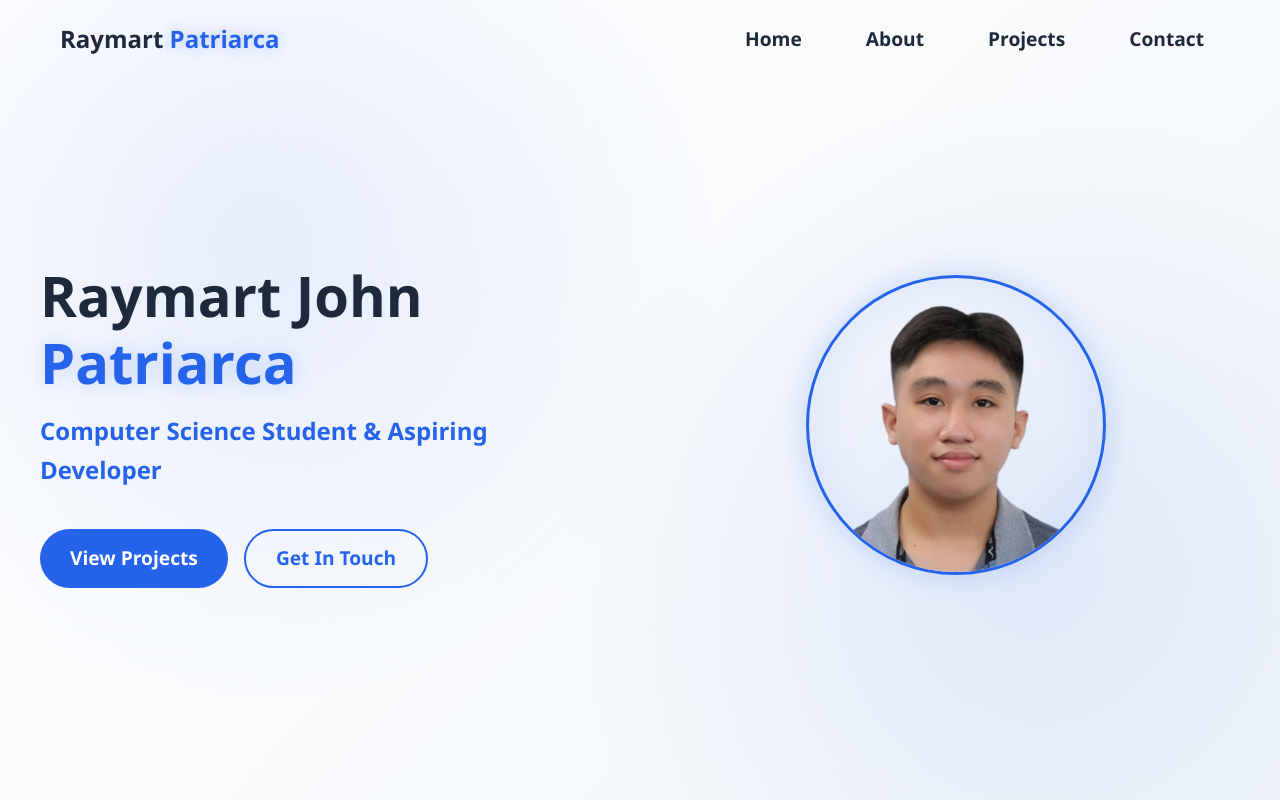
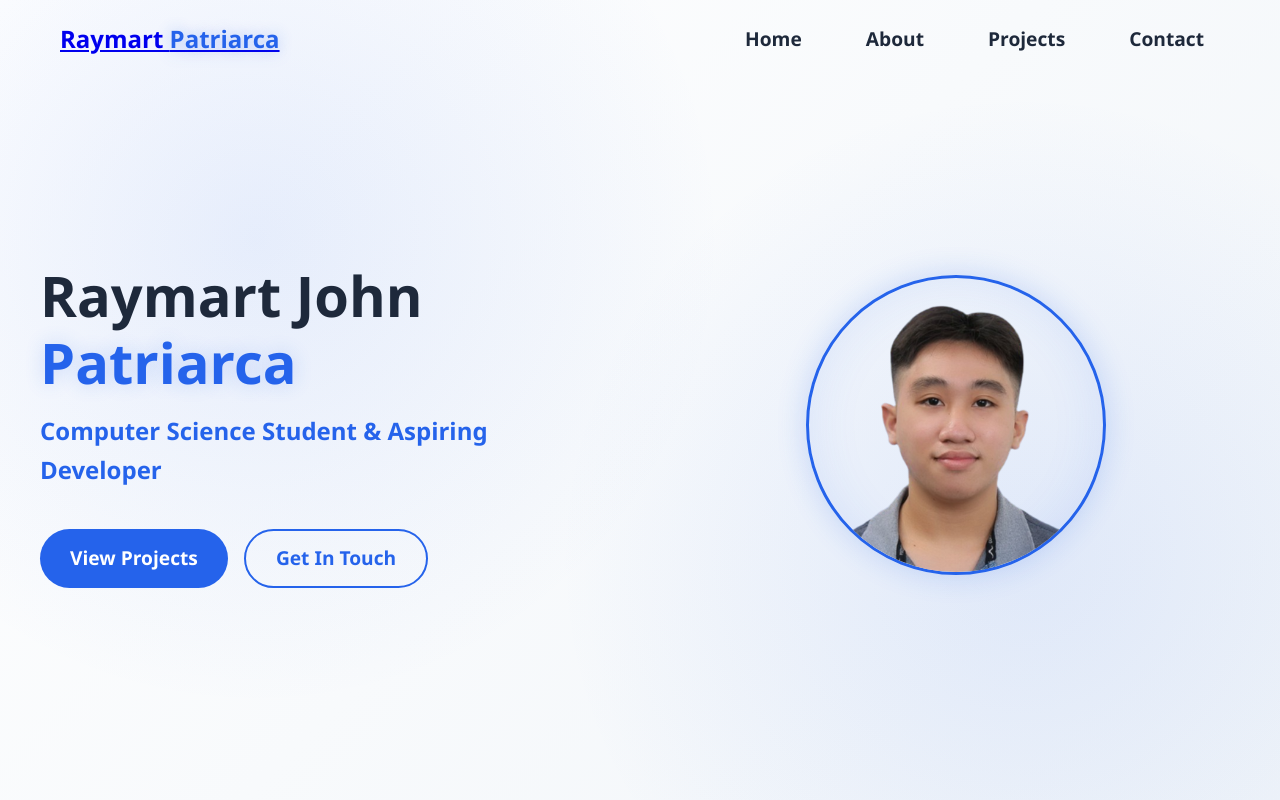
Before and after one commit to raymart42/personal_portfolio, a plain HTML site: page index.html in a window 1280 px wide. Shown: the top 800 px of the page. Drawn offline with Linux system fonts and the light colour scheme.

Commit message:
Update index.html

```diff
--- a/index.html
+++ b/index.html
@@ -12,7 +12,10 @@
 
   <nav class="navbar">
     <div class="nav-container">
-      <h1 class="nav-logo">Raymart <span class="ai-text">Patriarca</span></h1>
+      <h1 class="nav-logo">
+        <a href="#">Raymart <span class="ai-text">Patriarca</span></a>
+      </h1>
+
       <div class="nav-menu">
         <a href="#home" class="nav-link">Home</a>
         <a href="#about" class="nav-link">About</a>
```
